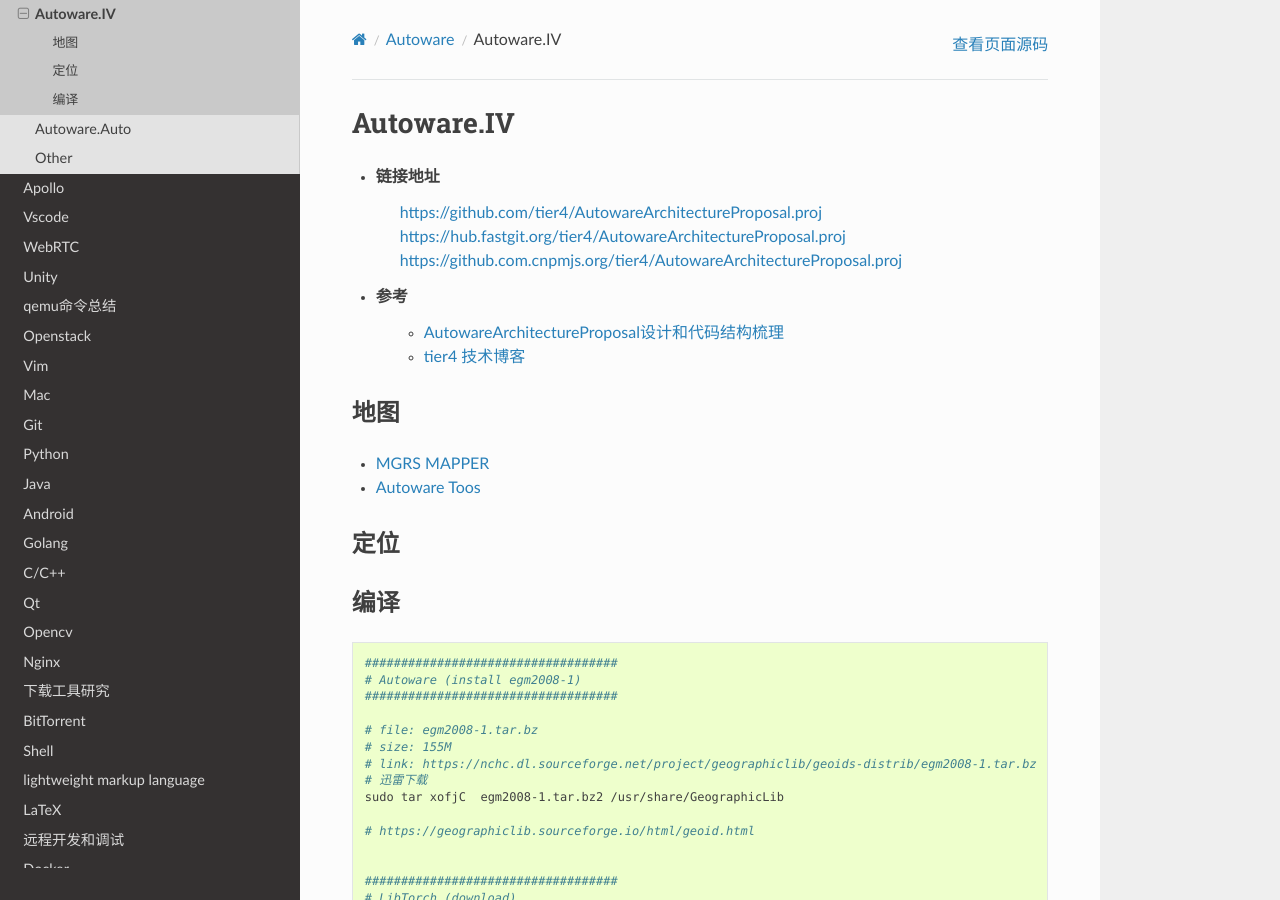
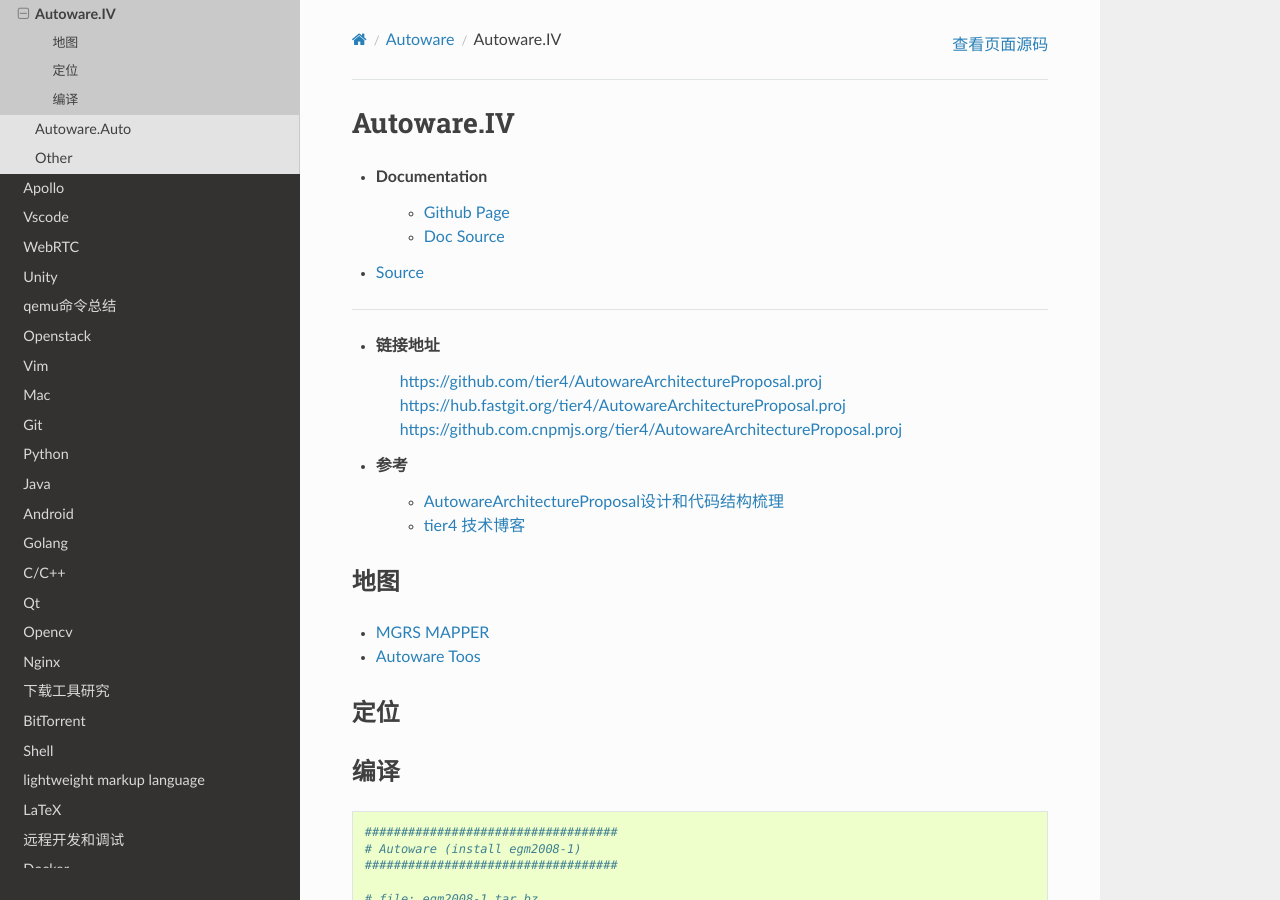
Before and after one commit to my-rds-store/my_space, a Sphinx documentation site: the page built from source/autoware/autoware_iv.rst, in a window 1280 px wide and 900 px high. Built offline with Sphinx 7.4.7 and the Read the Docs theme 2.0.0, drawn with Linux system fonts in a browser that asks for light colours.

Commit message:
update ....

```diff
--- a/source/autoware/autoware_iv.rst
+++ b/source/autoware/autoware_iv.rst
@@ -1,5 +1,13 @@
 Autoware.IV
 ============
+
+* Documentation
+    * `Github Page <https://autowarefoundation.github.io/autoware-documentation/main/>`_
+    * `Doc Source <https://github.com/autowarefoundation/autoware-documentation>`_
+
+* `Source <https://github.com/autowarefoundation/autoware>`_
+
+----------------
 
 * 链接地址
     https://github.com/tier4/AutowareArchitectureProposal.proj
@@ -15,6 +23,7 @@
 
 * `MGRS MAPPER <https://mgrs-mapper.com/app>`_
 * `Autoware Toos <https://tools.tier4.jp/>`_
+
 
 
 定位
```
